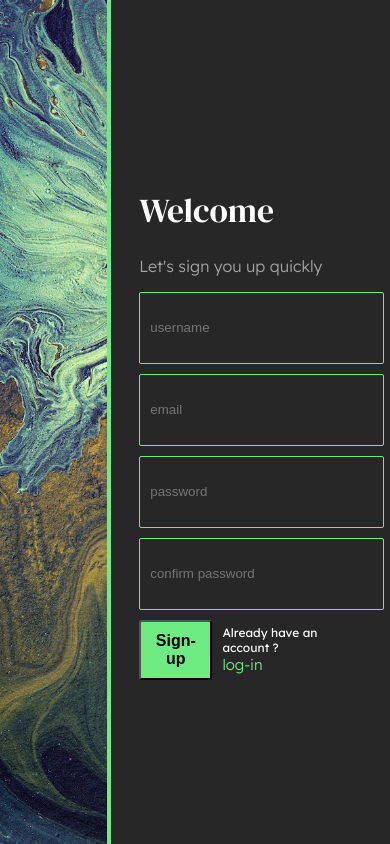
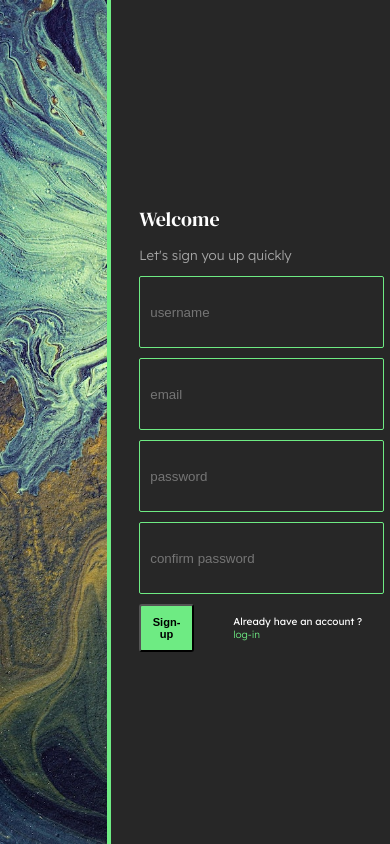
Before and after one commit to TImmykiller5/blog, a React (Create React App) app: page /signup in a window 390 px wide. Built offline with nearby package versions, Linux system fonts and the light colour scheme.

Commit message:
tag for mobile

```diff
--- a/src/page/AddPost/AddPost.js
+++ b/src/page/AddPost/AddPost.js
@@ -23,10 +23,10 @@ function AddPost() {
 
   const tagHandler = (e) => {
     const { key, which } = e;
-    console.log(key, which)
+    which === 32 &&console.log(e)
     if (key == " " || key === "," || which === 32 || which === 188) {
       e.preventDefault();
-      console.log(input);
+      // console.log(input);
       setTags([...tags, input]);
       console.log(tags);
       setInput("");
--- a/src/page/homePage/HomePage.css
+++ b/src/page/homePage/HomePage.css
@@ -43,13 +43,13 @@ svg{
 }
 
 @media screen and (max-width: 600px) {
-    .content{
+    /* .content{
         width: 100%;
-        padding: 0px 0px 0px 0px;
+        padding: 0px 0px 0px 10px;
         height: 100%;
         margin: 0px 0px 0px 0px;
         overflow-x:hidden;
-    }
+    } */
     .news-cont{
         width: auto;
         display: block;
--- a/src/page/profile/Profile.css
+++ b/src/page/profile/Profile.css
@@ -162,8 +162,8 @@ svg{
 
 @media screen and (max-width: 600px) {
     .content{
-        width: 95%;
-        padding: 0px 0px 0px 0px;
+        width: 100%;
+        padding: 20px 15px 20px 15px;
         height: 100%;
         margin: 0px 0px 0px 0px;
         overflow-x:hidden;
--- a/src/page/signUpPages/SignUp.css
+++ b/src/page/signUpPages/SignUp.css
@@ -58,8 +58,6 @@
 
 .userformHeader{
     display: flex;
-
-
 }
 
 .actualForm{
@@ -67,6 +65,7 @@
     display: flex;
     flex-direction: column;
     gap: 10px;
+    margin-top: 10px;
 }
 .userFormFooter{
     display: flex;
@@ -94,12 +93,28 @@
         display: block;
         width: 80%;
         margin: auto;
+        font-size: smaller;
 
     }
+
+    .userFormFooterLeft{
+        font-size: 10px;
+    }
+
+    .userFormFooterLeft a{
+        font-size: 10px;
+    }
+
     .SignUpRight button{
-        width: 20vw;
+        width: 14vw;
+        font-size: smaller;
     }
     .userFormFooter{
         gap: 10px;
     }
+    .SignUpRight h1{
+
+        font-size: 20px;
+
+    }
 }
```
